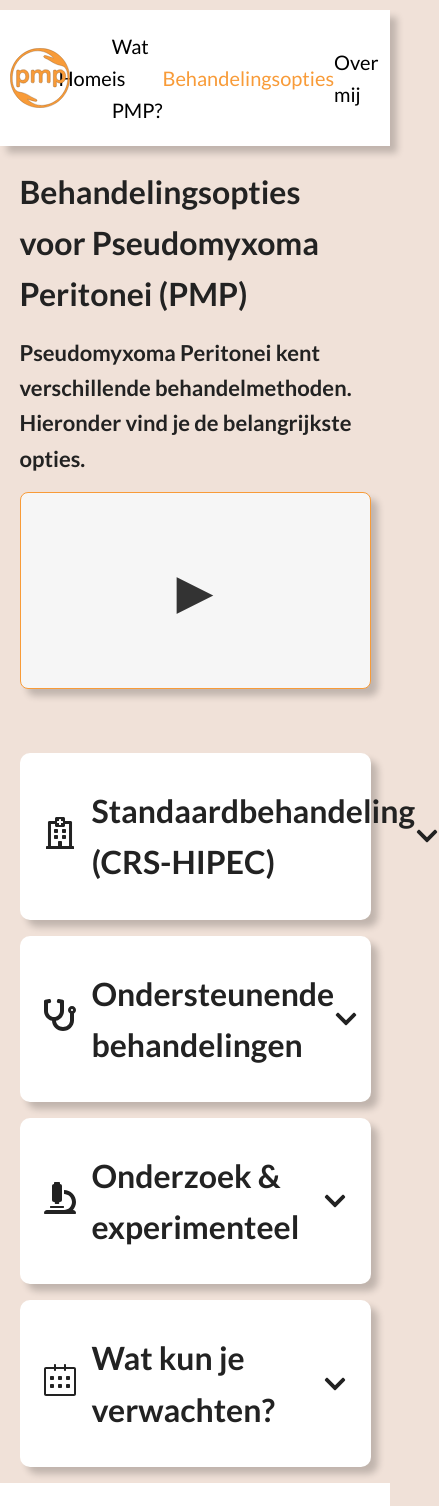
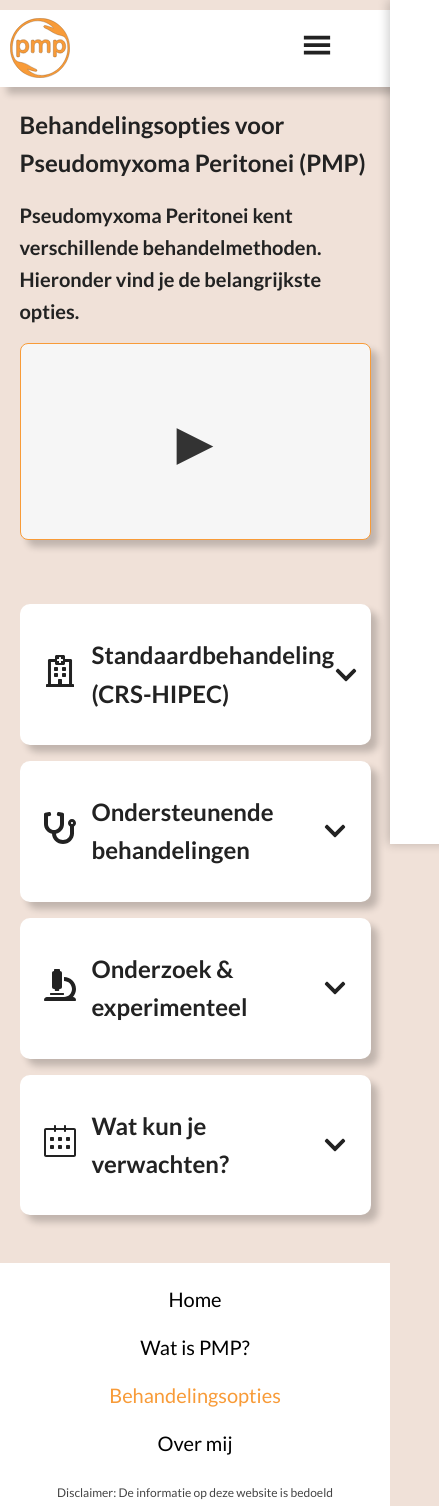
Before and after one commit to RachellevanUden/pseudo-wat-final, a React (Vite) app: page /Behandelingsopties in a window 390 px wide. Shown: the top 1506 px of the page, 439 px wide, since content can reach past the window. Built offline with nearby package versions, Linux system fonts and the light colour scheme.

Commit message:
feat: make pages responsive + add hamburger menu

```diff
--- a/src/App.css
+++ b/src/App.css
@@ -32,6 +32,7 @@ main {
   margin: 2.5vw auto;
   padding: 0 5vw;
 }
+
 
 body {
   padding-top: 10px;
@@ -92,3 +93,37 @@ button:hover,
 ul {
   padding-left: 1.25rem;
 }
+
+img, video {
+  max-width: 100%;
+  height: auto;
+}
+
+@media (max-width: 768px) {
+
+  h1 {
+    font-size: 1.75rem;
+  }
+
+  h2 {
+    font-size: 1.5rem;
+  }
+
+  h3 {
+    font-size: 1.25rem;
+  }
+
+  h4 {
+    font-size: 1.125rem;
+  }
+
+  p, li, button, .button {
+    font-size: 1rem;
+  }
+
+  button, .button {
+    padding: 0.5rem 1rem;
+  }
+
+
+}
--- a/src/components/Navbar.jsx
+++ b/src/components/Navbar.jsx
@@ -1,24 +1,43 @@
-import { NavLink } from 'react-router-dom'
-import logo from '/pmp-logo.svg'
-import '../styles/Navbar.css'
+import { useState } from 'react';
+import { NavLink } from 'react-router-dom';
+import logo from '/pmp-logo.svg';
+import { GiHamburgerMenu } from 'react-icons/gi';
+import { IoMdClose } from 'react-icons/io'; // sluit-icoon
+import '../styles/Navbar.css';
 
-function Navbar () {
+function Navbar() {
+  const [menuOpen, setMenuOpen] = useState(false);
+
+  const toggleMenu = () => {
+    setMenuOpen(prev => !prev);
+  };
+
+  const closeMenu = () => {
+    setMenuOpen(false);
+  };
+
   return (
     <nav>
       <div className="nav-container">
-        <div className='logo'>
-          <img src={logo} alt='Pseudo-wat logo' />
+        <NavLink to="/" className="logo" onClick={closeMenu}>
+          <img src={logo} alt="Pseudo-wat logo" />
+        </NavLink>
+
+        {/* Hamburger icon */}
+        <div className="hamburger" onClick={toggleMenu}>
+          {menuOpen ? <IoMdClose size={30} /> : <GiHamburgerMenu size={30} />}
         </div>
 
-        <ul>
-          <li><NavLink to="/" end>Home</NavLink></li>
-          <li><NavLink to="/WatIsPmp">Wat is PMP?</NavLink></li>
-          <li><NavLink to="/Behandelingsopties">Behandelingsopties</NavLink></li>
-          <li><NavLink to="/OverMij">Over mij</NavLink></li>
+        {/* Menu links */}
+        <ul className={menuOpen ? 'nav-links open' : 'nav-links'}>
+          <li><NavLink to="/" end onClick={closeMenu}>Home</NavLink></li>
+          <li><NavLink to="/WatIsPmp" onClick={closeMenu}>Wat is PMP?</NavLink></li>
+          <li><NavLink to="/Behandelingsopties" onClick={closeMenu}>Behandelingsopties</NavLink></li>
+          <li><NavLink to="/OverMij" onClick={closeMenu}>Over mij</NavLink></li>
         </ul>
       </div>
     </nav>
-  )
+  );
 }
 
-export default Navbar
+export default Navbar;
--- a/src/styles/Footer.css
+++ b/src/styles/Footer.css
@@ -52,3 +52,34 @@ footer {
     text-align: center;
     margin: 0;
   }
+
+  @media (max-width: 768px) {
+
+    footer {
+      margin-top: 2rem;
+    }
+
+    .footer-container {
+      padding: 0;
+    }
+
+    .footer-content {
+      flex-direction: column;
+      align-items: center;
+      text-align: center;
+    }
+
+    .footer-nav {
+      flex-direction: column;
+      gap: 0.5rem;
+    }
+
+    .footer-nav li {
+      margin-bottom: 0.5rem;
+    }
+
+    .disclaimer, .rechten {
+      font-size: 0.75rem;
+      padding: 0.5rem 1rem;
+    }
+  }
--- a/src/styles/Header.css
+++ b/src/styles/Header.css
@@ -24,7 +24,22 @@
   margin: 0;
 }
 
-.header-text p {
-  font-size: 1.25rem;
-  margin-top: 0.5rem;
+@media (max-width: 768px) {
+
+  .hero-header {
+    padding: 0;
+  }
+
+  .header-text {
+    top: 5%;
+    left: 50%;
+    transform: translate(-50%, -50%);
+    width: 90%;
+    text-align: center;
+  }
+
+  .header-text h1 {
+    font-size: clamp(1.5rem, 4vw, 2.25rem);
+  }
+
 }
--- a/src/styles/Home.css
+++ b/src/styles/Home.css
@@ -16,7 +16,8 @@
 }
 
 .home-video-placeholder {
-  height: 450px;
+  min-height: 300px;
+  height: clamp(300px, 50vh, 450px);
 }
 
 .play-icon {
@@ -54,3 +55,10 @@
 #Home {
   margin-bottom: 1rem;
 }
+
+@media (max-width: 768px) {
+  .info-sectie, .ontdek-sectie {
+    flex-direction: column;
+    align-items: center;
+  }
+}
--- a/src/styles/Navbar.css
+++ b/src/styles/Navbar.css
@@ -50,3 +50,48 @@ nav a:hover,
 nav a.active {
   color: #F89B38;
 }
+
+.hamburger {
+  display: none;
+  cursor: pointer;
+  margin-left: auto;
+  z-index: 1001;
+}
+
+.nav-links {
+  display: flex;
+  gap: 2rem;
+}
+
+@media (max-width: 768px) {
+
+  .hamburger {
+    display: block;
+  }
+
+  .nav-links {
+    position: fixed;
+    top: 0;
+    right: 0;
+    height: 100vh;
+    width: 70%;
+    background-color: #fff;
+    flex-direction: column;
+    align-items: center;
+    justify-content: center;
+    gap: 2rem;
+    transform: translateX(100%);
+    transition: transform 0.3s ease-in-out;
+    z-index: 1000;
+    box-shadow: -2px 0 10px rgba(0,0,0,0.2);
+  }
+
+  .nav-links.open {
+    transform: translateX(0);
+  }
+
+  nav ul {
+    width: auto;
+  }
+
+}
--- a/src/styles/OverMij.css
+++ b/src/styles/OverMij.css
@@ -105,3 +105,22 @@
 .missie-sectie .text-block-icon.side {
   font-size: 10rem;
 }
+
+@media (max-width: 768px) {
+  .text-block.missie .text-block-icon.side {
+    flex: 0;
+    display: flex;
+    justify-content: center;
+    align-items: center;
+  }
+
+  .missie-sectie .text-block-icon.side {
+    font-size: 5rem;
+  }
+
+  .text-block.side-by-side {
+    flex-direction: row;
+    align-items: center;
+    gap: 1.5rem;
+  }
+}
--- a/src/styles/TextBlock.css
+++ b/src/styles/TextBlock.css
@@ -54,3 +54,35 @@
 .text-block.side-by-side .text-block-content {
   flex: 1;
 }
+
+@media (max-width: 768px) {
+  .text-block {
+    min-width: 395px;
+  }
+
+  .text-block.side-by-side {
+    flex-direction: column !important;
+    align-items: center;
+  }
+}
+
+@media (max-width: 375px) {
+  .text-block {
+    min-width: 325px;
+  }
+
+  .text-block.side-by-side {
+    flex-direction: column !important;
+    align-items: center;
+  }
+
+  .text-block.side-by-side .text-block-content {
+    margin: 0;
+    align-items: center;
+  }
+
+  .text-block-icon.side {
+    font-size: 4rem;
+    margin-bottom: 1rem;
+  }
+}
--- a/src/styles/WatIsPmp.css
+++ b/src/styles/WatIsPmp.css
@@ -20,7 +20,6 @@
   justify-content: center;
   align-items: center;
 }
-
 
 .pmp-info-box {
   flex: 1 1 35%;
@@ -48,3 +47,20 @@ button {
 #PMP, #Instructies {
   margin-bottom: 1rem;
 }
+
+@media (max-width: 768px) {
+  .pmp-layout {
+    flex-direction: column;
+    height: auto;
+    padding: 0;
+  }
+
+  .canvas-placeholder, .pmp-info-box {
+    width: 100%;
+    border-radius: 10px;
+  }
+
+  .pmp-info-box {
+    max-width: 100%;
+  }
+}
```
